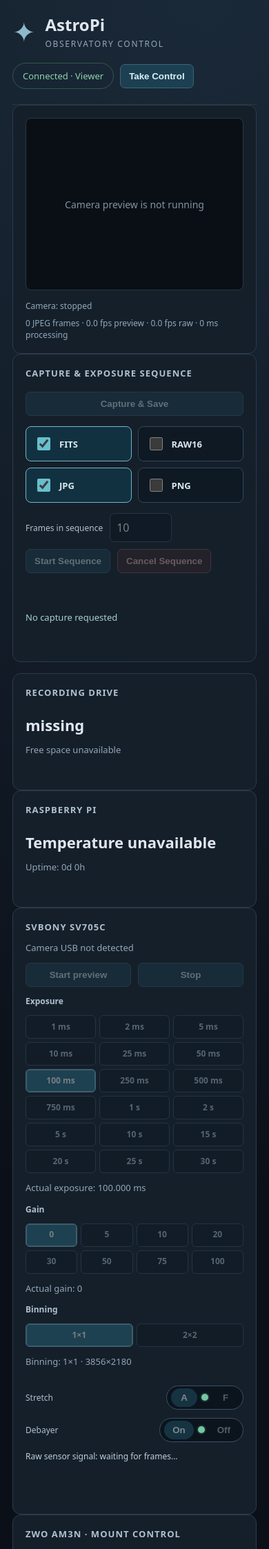
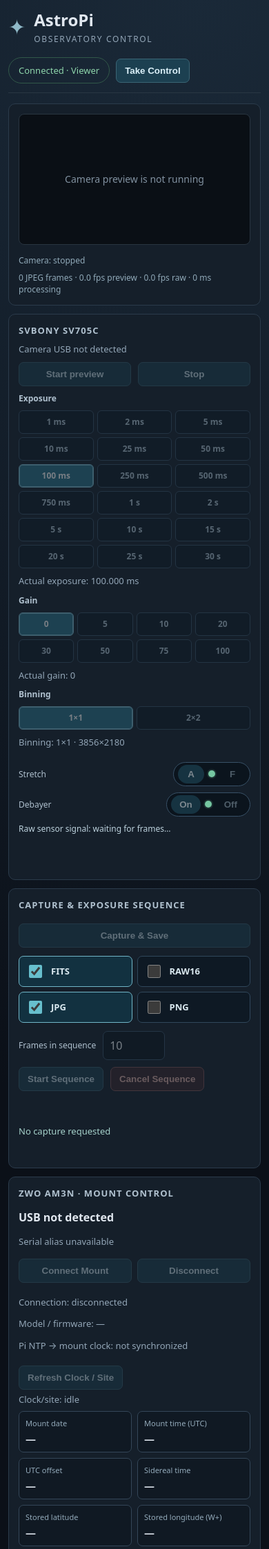
Before and after one commit to Arnbargler/astropi, a Flask app: page / in a window 390 px wide. Shown: the top 2246 px of the page at 69% size. Run offline with Flask 3, Linux system fonts and the light colour scheme; data that the repository does not hold is empty.

Commit message:
Use near-full-width responsive 1080p three-column dashboard with fluid preview and compact status cards

```diff
--- a/astropi/static/style.css
+++ b/astropi/static/style.css
@@ -1,26 +1,29 @@
 :root{color-scheme:dark;font-family:system-ui,-apple-system,"Segoe UI",sans-serif;background:#0b1018;color:#e0e7ef}
 *{box-sizing:border-box}body{margin:0;min-height:100vh;background:radial-gradient(circle at 75% 0%,#1a2938,#0b1018 48%)}
-.shell{max-width:1140px;margin:auto;padding:24px}
-header{display:flex;justify-content:space-between;align-items:center;gap:18px;border-bottom:1px solid #293743;padding-bottom:22px}
-.brand{display:flex;align-items:center;gap:14px}.mark{font-size:40px;color:#8fb9c8}
+.shell{width:100%;max-width:2160px;margin:auto;padding:clamp(12px,1.2vw,26px)}
+header{display:flex;justify-content:space-between;align-items:center;gap:18px;border-bottom:1px solid #293743;padding-bottom:13px}
+.brand{display:flex;align-items:center;gap:12px}.mark{font-size:30px;color:#8fb9c8}
 .header-actions{display:flex;gap:9px;align-items:center;flex-wrap:wrap}
 h1,h2,h3,p{margin:0}h1{font-size:24px}.brand p,.intro p,.card p,footer{color:#93a6b7}
 .brand p{font-size:12px;letter-spacing:.14em;text-transform:uppercase;margin-top:3px}
 .connection{font-size:13px;border:1px solid #344558;padding:9px 14px;border-radius:30px;color:#c3d4df}
 .connection.online{color:#8dd4aa;border-color:#315849}.connection.offline{color:#f3aaa6;border-color:#754a4a}
-.intro{padding:36px 0 25px}.eyebrow{color:#8eafc7;letter-spacing:.16em;font-weight:600;font-size:11px;margin-bottom:14px}
-h2{font-size:32px;font-weight:600;margin-bottom:10px}.intro p{line-height:1.5;max-width:700px}
-.cards{display:grid;grid-template-columns:repeat(3,minmax(0,1fr));gap:16px}
-.card{border:1px solid #2b3b4b;border-radius:12px;background:#151f2a;padding:24px;min-height:170px}
+/* Desktop workbench: imaging + capture, camera settings, mount. */
+.dashboard-grid{display:grid;grid-template-columns:minmax(0,1.95fr) minmax(350px,.95fr) minmax(360px,1.06fr);gap:14px;align-items:start;margin-top:15px}
+.dashboard-grid>*{min-width:0}
+.imaging-column{display:flex;flex-direction:column;gap:14px;min-width:0}
+.health-strip{display:grid;grid-template-columns:repeat(2,minmax(0,1fr));gap:14px;min-width:0}
+.card{border:1px solid #2b3b4b;border-radius:10px;background:#151f2a;padding:clamp(14px,1vw,20px);min-height:0;min-width:0}
+.health-strip .card{min-height:115px}
+.health-strip .metric{margin:14px 0 7px;font-size:20px}
 h3{font-size:13px;font-weight:600;color:#b0c1cf;text-transform:uppercase;letter-spacing:.08em}
 .metric{font-size:22px;font-weight:600;margin:23px 0 12px;word-break:break-word}
 .card p{line-height:1.5;font-size:13px;margin-top:5px}footer{font-size:12px;padding:26px 0}
-.preview-layout{display:grid;grid-template-columns:minmax(0,2fr) minmax(240px,1fr);gap:16px;margin-bottom:16px}
-.preview-card{padding:16px}
-.preview-frame{height:420px;background:#0a0f15;display:flex;align-items:center;justify-content:center;border:1px solid #293540;border-radius:8px;overflow:hidden;color:#8191a0;font-size:14px}
+.preview-card{padding:12px}
+.preview-frame{width:100%;height:auto;aspect-ratio:3856/2180;background:#0a0f15;display:flex;align-items:center;justify-content:center;border:1px solid #293540;border-radius:8px;overflow:hidden;color:#8191a0;font-size:14px}
 .preview-frame img{width:100%;height:100%;object-fit:contain}
 .preview-footer{display:flex;justify-content:space-between;gap:8px;flex-wrap:wrap;margin-top:14px;font-size:12px;color:#90a9b8}
-.controls{display:flex;flex-direction:column;gap:12px}.controls p{margin:0}.controls label{font-size:12px;color:#afc0ce}
+.controls{display:flex;flex-direction:column;gap:9px;align-self:start}.controls p{margin:0}.controls label{font-size:12px;color:#afc0ce}
 .controls input,.controls select{width:100%;background:#0b141d;color:#eef3f6;border:1px solid #385167;border-radius:6px;padding:10px;font:inherit}
 .controls select:disabled{opacity:.4}
 #raw-metrics{font-variant-numeric:tabular-nums;color:#bcd1dc;font-size:12px;line-height:1.5}
@@ -29,8 +32,7 @@ button:hover:not(:disabled){background:#2a5669}button:disabled{opacity:.38;curso
 .button-row{display:flex;gap:10px}.button-row button{flex:1}.hint{font-size:12px;color:#8a99a6}
 #camera-error{color:#f3aaa6;min-height:14px;overflow-wrap:anywhere}
 [hidden]{display:none!important}
-@media(max-width:800px){.preview-layout{grid-template-columns:1fr}.cards{grid-template-columns:1fr}.preview-frame{height:320px}}
-@media(max-width:650px){.shell{padding:18px}.intro{padding:28px 0 20px}h2{font-size:28px}.card{padding:18px}.preview-frame{height:250px}header{flex-wrap:wrap}}
+
 
 .settings-message{color:#8dd4aa;font-size:12px;min-height:18px}
 
@@ -64,12 +66,12 @@ button:hover:not(:disabled){background:#2a5669}button:disabled{opacity:.38;curso
 
 
 /* Multi-format one-shot recorder. Native independent checkboxes. */
-.save-panel{margin-bottom:16px;min-height:unset;display:flex;flex-direction:column;gap:15px}
+.save-panel{display:flex;flex-direction:column;gap:12px}
 .save-header{display:flex;justify-content:space-between;align-items:center;gap:18px}
 .save-header p{margin-top:6px!important}
-.save-formats{display:grid;grid-template-columns:repeat(4,minmax(0,1fr));gap:9px}
+.save-formats{display:grid;grid-template-columns:repeat(4,minmax(0,1fr));gap:7px}
 .format-option{display:flex;align-items:center;gap:10px;background:#0e1924;border:1px solid #30475b;
-  border-radius:8px;padding:12px;cursor:pointer;min-width:0}
+  border-radius:7px;padding:9px 10px;cursor:pointer;min-width:0;min-height:42px}
 .format-option:has(input:checked){border-color:#71b6c8;background:#123140}
 .format-option input{accent-color:#67bfcd;width:19px;height:19px;flex:none}
 .format-option span{display:flex;flex-direction:column;gap:4px;min-width:0}
@@ -77,9 +79,8 @@ button:hover:not(:disabled){background:#2a5669}button:disabled{opacity:.38;curso
 .format-option small{font-size:11px;color:#91a6b4;line-height:1.3}
 #capture-state{font-size:13px;color:#a6d2cb;min-height:18px}
 #capture-error{font-size:13px;color:#f3aaa6;overflow-wrap:anywhere}
-#capture-results{font-family:ui-monospace,monospace;font-size:12px;white-space:pre-wrap;overflow-wrap:anywhere;color:#9cb3c2}
-@media(max-width:800px){.save-formats{grid-template-columns:repeat(2,minmax(0,1fr))}}
-@media(max-width:500px){.save-header{flex-direction:column;align-items:stretch}}
+#capture-results{font-family:ui-monospace,monospace;font-size:12px;white-space:pre-wrap;overflow-wrap:anywhere;color:#9cb3c2;max-height:260px;overflow:auto}
+
 
 
 .sequence-controls{display:flex;align-items:center;flex-wrap:wrap;gap:10px}
@@ -91,7 +92,7 @@ button:hover:not(:disabled){background:#2a5669}button:disabled{opacity:.38;curso
 
 
 /* AM3N status, telemetry and mount controls */
-.mount-card .metric{font-size:16px;margin:14px 0 6px}
+.mount-card .metric{font-size:16px;margin:8px 0 3px}
 .mount-card{display:flex;flex-direction:column;gap:7px}
 .mount-card .button-row{display:flex;flex-wrap:wrap;gap:8px;margin:7px 0}
 .mount-coordinates{display:grid;grid-template-columns:1fr 1fr;gap:8px;margin-top:6px}
@@ -104,7 +105,7 @@ button:hover:not(:disabled){background:#2a5669}button:disabled{opacity:.38;curso
 
 
 /* AM3N press-and-hold directional controls */
-.mount-jog-panel{display:flex;flex-direction:column;gap:9px;margin:12px 0 8px;
+.mount-jog-panel{display:flex;flex-direction:column;gap:9px;margin:8px 0 6px;
   padding:12px;border-radius:8px;border:1px solid #486373;background:#0b1620}
 .mount-stop{min-height:49px;background:#782f34!important;color:#fff!important;
   border:2px solid #df8380!important;font-size:17px!important;letter-spacing:.045em;font-weight:800}
@@ -129,3 +130,34 @@ button:hover:not(:disabled){background:#2a5669}button:disabled{opacity:.38;curso
 .mount-speed-choice input:checked+span{background:#256a81;border-color:#79bed1;color:#fff}
 .mount-speed-choice input:disabled+span{opacity:.42;cursor:not-allowed}
 .mount-speed-choice input:focus-visible+span{outline:2px solid #f1e5a7;outline-offset:2px}
+
+/* Fluid desktop layout at 1080p, two-panel laptops, then a single column. */
+@media (max-width:1550px){
+  .dashboard-grid{grid-template-columns:minmax(0,1.3fr) minmax(350px,1fr)}
+  .imaging-column{grid-column:1;grid-row:1 / span 2}
+  .controls{grid-column:2;grid-row:1}
+  .mount-card{grid-column:2;grid-row:2}
+}
+@media (max-width:920px){
+  .dashboard-grid{grid-template-columns:minmax(0,1fr);
+    grid-template-areas:"preview" "camera" "capture" "mount" "health"}
+  .imaging-column{display:contents}
+  .preview-card{grid-area:preview}
+  .controls{grid-area:camera}
+  .save-panel{grid-area:capture}
+  .mount-card{grid-area:mount}
+  .health-strip{grid-area:health}
+}
+@media (max-width:650px){
+  .shell{padding:12px}
+  .dashboard-grid,.imaging-column,.health-strip{gap:12px}
+  .card{padding:14px}
+  header{flex-wrap:wrap}
+  .save-formats{grid-template-columns:repeat(2,minmax(0,1fr))}
+  .save-header{flex-direction:column;align-items:stretch}
+  .preset-grid{grid-template-columns:repeat(3,minmax(0,1fr))}
+  .preset-grid.gain-grid{grid-template-columns:repeat(4,minmax(0,1fr))}
+}
+@media (max-width:480px){
+  .health-strip{grid-template-columns:minmax(0,1fr)}
+}
```
